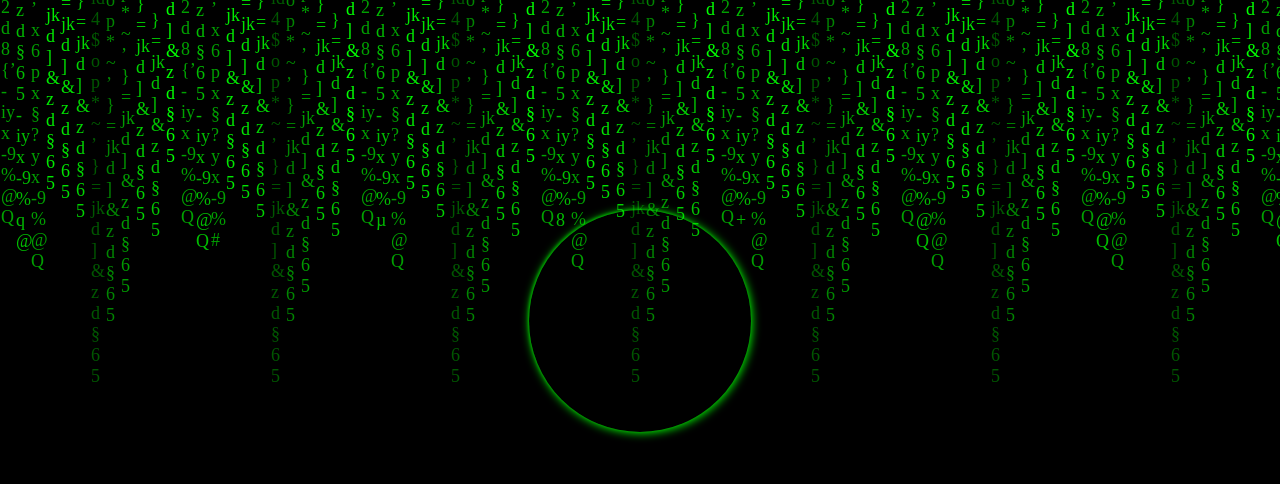
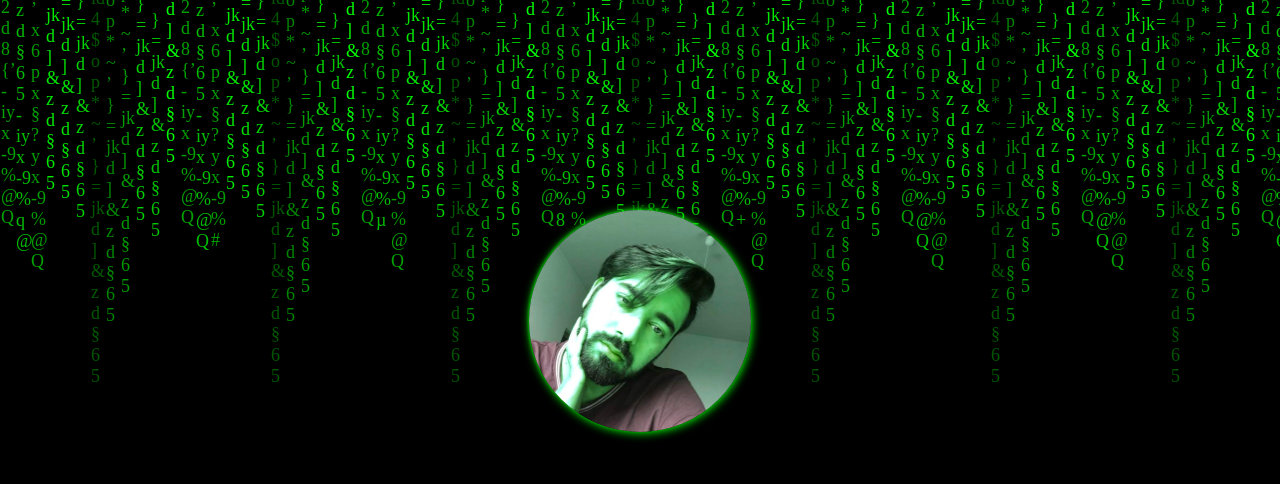
Before and after one commit to sidarhalman/portfolio-sidarhalman, a website: page index.html in a window 1280 px wide. Shown: the part 90-574 px from the top of the page. Drawn offline with Linux system fonts and the light colour scheme; the site is published under a folder, as on GitHub Pages, so addresses that start at the root find nothing.

Commit message:
Update index.html

```diff
--- a/index.html
+++ b/index.html
@@ -353,7 +353,7 @@
         <!---------MATRIX Start------------->
         <div class="foto">
             <div class="img">
-                <img src="/image/profilpic.jpeg" alt="sidar">
+                <img src="./image/profilpic.jpeg" alt="sidar">
             </div>
         </div>
         <div class="profile">
```
